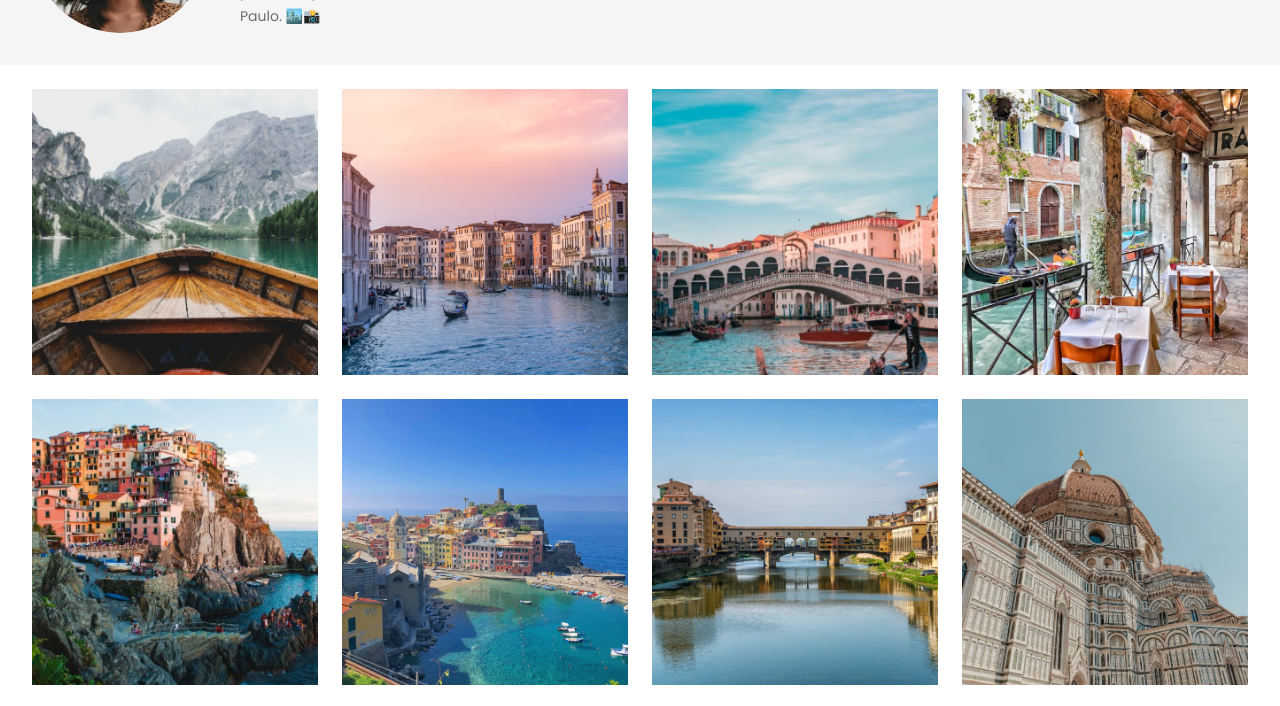
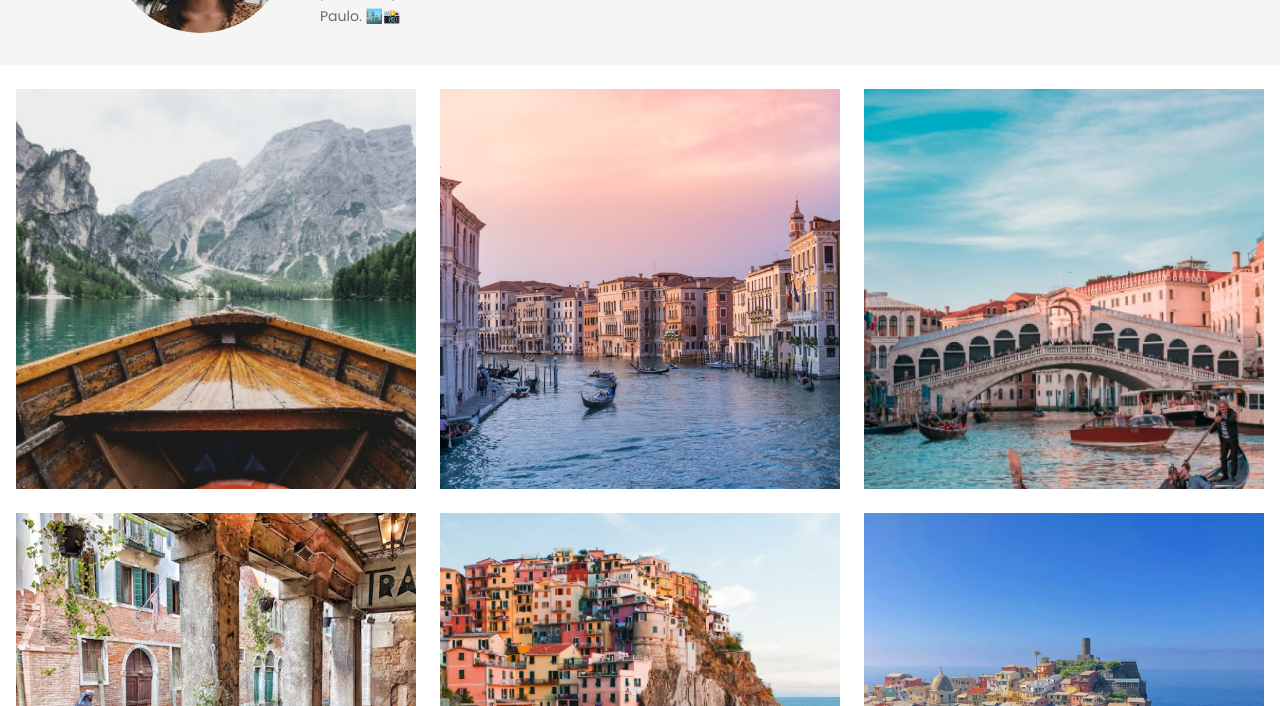
Before and after one commit to AyrtonYamashita/projeto-travelgram, a plain HTML site: page index.html in a window 1280 px wide. Shown: the part 255-961 px from the top of the page. Drawn offline with Linux system fonts and the light colour scheme.

Commit message:
error correction responsivy

```diff
--- a/index.html
+++ b/index.html
@@ -28,7 +28,7 @@
               /></a>
             </li>
             <li class="desktop-only"><a href="#">Explorar</a></li>
-            <li class="desktop-only"><a href="#">Minhas Viagens</a></li>
+            <li class="desktop-only"><a href="#galery">Minhas Viagens</a></li>
             <li>
               <a href="#"
                 ><img
@@ -73,7 +73,8 @@
       </header>
     </div>
 
-    <main class="container">
+    <main class="flex">
+      <div class=" flex galery">
         <img src="./assets/images/Image 01.png" alt="..." />
         <img src="./assets/images/Image 02.png" alt="..." />
         <img src="./assets/images/Image 03.png" alt="..." />
@@ -86,6 +87,7 @@
         <img src="./assets/images/Image 10.png" alt="..." />
         <img src="./assets/images/Image 11.png" alt="..." />
         <img src="./assets/images/Image 12.png" alt="..." />
+      </div>
     </main>
 
     <footer class="container">
--- a/styles/footer.css
+++ b/styles/footer.css
@@ -11,7 +11,7 @@ footer{
   flex-wrap: wrap;
 }
 
-@media (width >= 80em){
+@media (width >= 80rem){
   footer{
     --pd-i: 2rem;
     --pd-b: 1.5rem;
--- a/styles/global.css
+++ b/styles/global.css
@@ -28,11 +28,11 @@ body {
 a {
   text-decoration: none;
   color: inherit;
-  transition: 0.4s ease-in-out;
+  transition: 0.1s ease-in-out;
 }
 
 a:hover {
-  transition: 0.4s ease-in-out;
+  transition: 0.1s ease-in-out;
   color: var(--brand-color);
 }
 
--- a/styles/header.css
+++ b/styles/header.css
@@ -37,9 +37,10 @@ header {
   }
 }
 
-@media (width >= 80em) {
+@media (width >= 80rem) {
   #profile {
     align-items: center;
+    margin-left: 5rem;
     width: 100%;
     --gap: 2rem;
     --fs: bold 2rem/125% var(--font-family);
--- a/styles/main.css
+++ b/styles/main.css
@@ -1,12 +1,15 @@
 main {
+  justify-content: center;
   --img-size: 20.5rem;
   --gap: 1rem;
   --pd: 1rem;
 
-  justify-content: center;
-  flex-wrap: wrap;
-  gap: var(--gap);
-  padding-block: var(--pd);
+  & .galery {
+    flex-wrap: wrap;
+    justify-content: center;
+    gap: var(--gap);
+    padding-block: var(--pd);
+  }
 }
 
 main img {
@@ -15,9 +18,9 @@ main img {
   object-fit: cover;
 }
 
-@media (width >= 80em) {
+@media (width >= 80rem) {
   main {
-    --img-size: 17.875rem;
+    --img-size: 25rem;
     --gap: 1.5rem;
     --pd: 1.5rem;
   }
--- a/styles/nav.css
+++ b/styles/nav.css
@@ -19,7 +19,7 @@ nav {
   }
 }
 
-@media (width >= 80em) {
+@media (width >= 80rem) {
   nav {
     --pb: 1.25rem;
     --pi: 2rem;
--- a/styles/utility.css
+++ b/styles/utility.css
@@ -1,6 +1,5 @@
 .container {
   display: flex;
-  max-width: 1280px;
 }
 
 .desktop-only {
```
Lines whose indentation alone changed are shown as unchanged.
